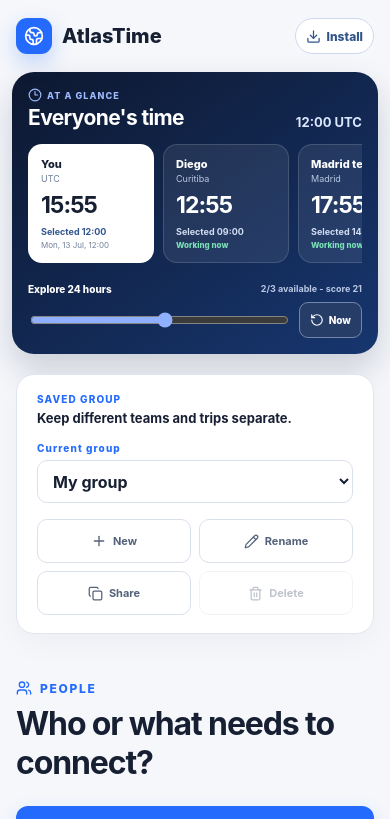
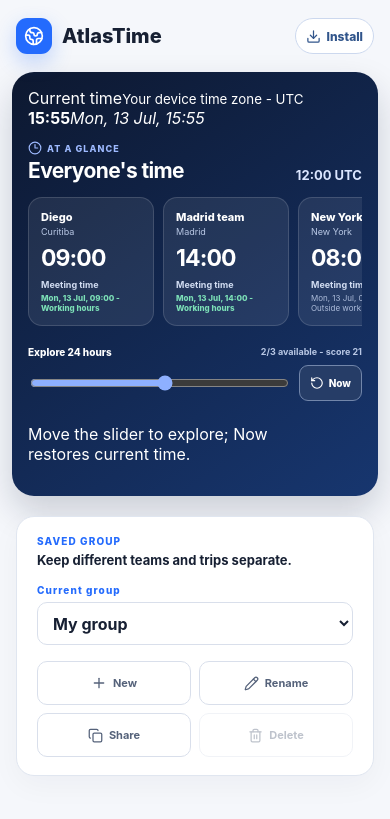
Before and after one commit to diegoboland-jpg/AtlasTime, a React (Vite) app: page / in a window 390 px wide. Shown: the top 819 px of the page. Built offline with nearby package versions, Linux system fonts and the light colour scheme.

Commit message:
Refine mobile time exploration

```diff
--- a/src/components/MobileTimeOverview.tsx
+++ b/src/components/MobileTimeOverview.tsx
@@ -1,3 +1,4 @@
+import { useEffect, useRef, useState } from "react";
 import { Clock3, RotateCcw } from "lucide-react";
 import { formatInZone, hourInZone } from "../time";
 import type { HourScore, Person } from "../types";
@@ -11,6 +12,8 @@
   onHourChange: (hour: number) => void;
   onNow: () => void;
 };
+
+const RETURN_TO_NOW_MS = 20_000;
 
 function dayLabel(date: Date, timeZone: string) {
   return formatInZone(date, timeZone, {
@@ -29,13 +32,42 @@
   onHourChange,
   onNow,
 }: MobileTimeOverviewProps) {
+  const returnTimer = useRef<number | undefined>(undefined);
+  const [returnPending, setReturnPending] = useState(false);
   const localTimeZone = Intl.DateTimeFormat().resolvedOptions().timeZone;
   const hourLabel = `${String(selectedHour).padStart(2, "0")}:00 UTC`;
   const available = selectedScore?.available ?? 0;
   const total = selectedScore?.total ?? 0;
 
+  useEffect(() => () => window.clearTimeout(returnTimer.current), []);
+
+  function scheduleReturnToNow(hour: number) {
+    onHourChange(hour);
+    window.clearTimeout(returnTimer.current);
+    setReturnPending(true);
+    returnTimer.current = window.setTimeout(() => {
+      setReturnPending(false);
+      onNow();
+    }, RETURN_TO_NOW_MS);
+  }
+
+  function returnToNow() {
+    window.clearTimeout(returnTimer.current);
+    setReturnPending(false);
+    onNow();
+  }
+
   return (
     <section className="mobile-time-overview" aria-labelledby="mobile-overview-heading">
+      <article className="mobile-current-time" aria-label={`Your current time is ${formatInZone(now, localTimeZone)}`}>
+        <div>
+          <span>Current time</span>
+          <small>Your device time zone - {localTimeZone.replaceAll("_", " ")}</small>
+        </div>
+        <strong>{formatInZone(now, localTimeZone)}</strong>
+        <em>{dayLabel(now, localTimeZone)}</em>
+      </article>
+
       <div className="mobile-overview-heading">
         <div>
           <span><Clock3 size={14} aria-hidden="true" /> At a glance</span>
@@ -44,28 +76,25 @@
         <strong>{hourLabel}</strong>
       </div>
 
-      <div className="mobile-time-strip" role="region" aria-label="Local and group times" tabIndex={0}>
-        <article className="compact-time-card local-card">
-          <span>You</span>
-          <small>{localTimeZone.replaceAll("_", " ")}</small>
-          <strong>{formatInZone(now, localTimeZone)}</strong>
-          <p>Selected {formatInZone(selectedInstant, localTimeZone)}</p>
-          <em>{dayLabel(selectedInstant, localTimeZone)}</em>
-        </article>
-
+      <div className="mobile-time-strip" role="region" aria-label="Selected group times" tabIndex={0}>
         {people.map((person) => {
-          const localHour = hourInZone(now, person.timeZone);
+          const localHour = hourInZone(selectedInstant, person.timeZone);
           const working = localHour >= person.workStart && localHour < person.workEnd;
           return (
             <article className="compact-time-card" key={person.id}>
               <span>{person.name}</span>
               <small>{person.city || person.timeZone.replaceAll("_", " ")}</small>
-              <strong>{formatInZone(now, person.timeZone)}</strong>
-              <p>Selected {formatInZone(selectedInstant, person.timeZone)}</p>
-              <em className={working ? "working" : ""}>{working ? "Working now" : dayLabel(selectedInstant, person.timeZone)}</em>
+              <strong className="tile-time-value" key={`${person.id}-${selectedInstant.toISOString()}`}>
+                {formatInZone(selectedInstant, person.timeZone)}
+              </strong>
+              <p>Meeting time</p>
+              <em className={working ? "working" : ""}>
+                {dayLabel(selectedInstant, person.timeZone)} - {working ? "Working hours" : "Outside work hours"}
+              </em>
             </article>
           );
         })}
+        {people.length === 0 && <p className="mobile-time-empty">Add people, locations, or teams below.</p>}
       </div>
 
       <div className="mobile-overview-slider">
@@ -80,13 +109,16 @@
           max="23"
           step="1"
           value={selectedHour}
-          onChange={(event) => onHourChange(Number(event.target.value))}
+          onChange={(event) => scheduleReturnToNow(Number(event.target.value))}
           aria-label="Selected UTC meeting hour in mobile overview"
           aria-valuetext={`${hourLabel}, ${available} of ${total} available`}
         />
-        <button type="button" onClick={onNow} title="Return to the current UTC date and hour">
+        <button type="button" onClick={returnToNow} title="Return to the current UTC date and hour">
           <RotateCcw size={14} aria-hidden="true" /> Now
         </button>
+        <p className="mobile-return-note" aria-live="polite">
+          {returnPending ? "Returning to current time after 20 seconds." : "Move the slider to explore; Now restores current time."}
+        </p>
       </div>
 
       <p className="sr-only" aria-live="polite">
```
